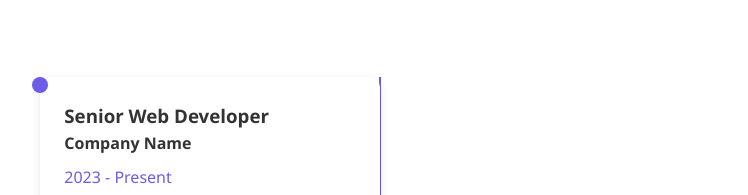
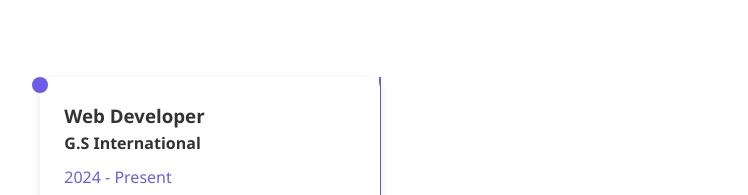
Before and after one commit to karankumar793/my-portfolio, a plain HTML site: page index.html in a window 1280 px wide. Shown: the part 2547-2742 px from the top of the page, without its empty margins (260-1008 px from the left). Drawn offline with Linux system fonts and the light colour scheme; a script that the page names is missing.

Commit message:
Update index.html

```diff
--- a/index.html
+++ b/index.html
@@ -121,9 +121,9 @@
             <div class="timeline-item">
                 <div class="timeline-dot"></div>
                 <div class="timeline-content">
-                    <h3>Senior Web Developer</h3>
-                    <h4>Company Name</h4>
-                    <p class="timeline-date">2023 - Present</p>
+                    <h3>Web Developer</h3>
+                    <h4>G.S International</h4>
+                    <p class="timeline-date">2024 - Present</p>
                     <p>Led development of multiple web applications using modern JavaScript frameworks.</p>
                 </div>
             </div>
```
